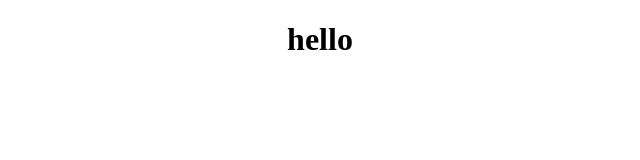
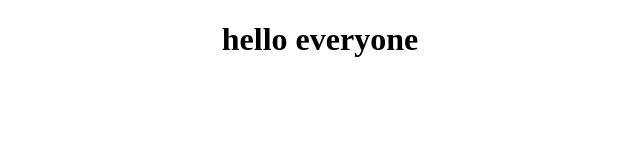
Before and after one commit to BRkavin/practice-github, a plain HTML site: page index.html in a window 1280 px wide. Shown: the whole page, without its empty margins (320-960 px from the left). Drawn offline with Linux system fonts and the light colour scheme.

Commit message:
Update index.html

```diff
--- a/index.html
+++ b/index.html
@@ -6,6 +6,6 @@
     <title>Document</title>
 </head>
 <body>
-    <center><h1>hello</h1></center>
+    <center><h1>hello everyone</h1></center>
 </body>
 </html>
```
